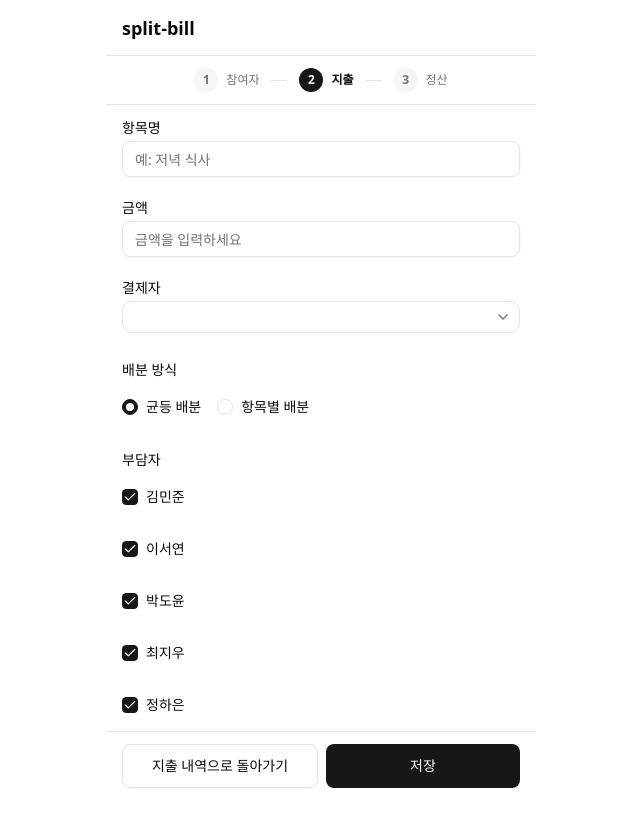
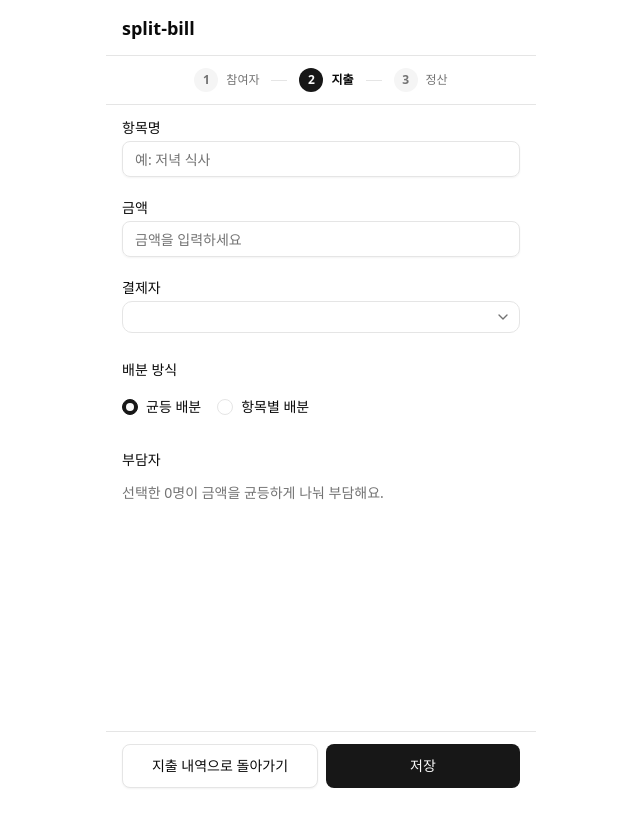
Before and after one commit to qpalkim/split-bill, a React (Vite) app: page /expenses/new in a window 1280 px wide. Shown: the top 826 px of the page, without its empty margins (319-959 px from the left). After the commit the page ends 800 px from the top, so only its background shows below. Built offline with nearby package versions, Linux system fonts and the light colour scheme; a web font is replaced by a local one.

Commit message:
✨ feat: Task 014 지출 항목 입력/수정 기능 구현
ExpenseFormPage를 더미 데이터에서 useSessionStore로 전환하고
addExpense/updateExpense 실연동, 잘못된 expenseId 리다이렉트 처리를 구현

```diff
--- a/src/pages/ExpenseFormPage.tsx
+++ b/src/pages/ExpenseFormPage.tsx
@@ -1,4 +1,4 @@
-import { useState } from 'react'
+import { useEffect, useState } from 'react'
 import { useNavigate, useParams } from 'react-router'
 import { toast } from 'sonner'
 import BottomActionBar from '@/components/common/BottomActionBar'
@@ -19,7 +19,7 @@ import { useZodForm } from '@/hooks/useZodForm'
 import { formatCurrency } from '@/lib/format'
 import { expenseSchema } from '@/lib/validation/expenseSchema'
 import { splitSchema } from '@/lib/validation/splitSchema'
-import { dummyExpenseShares, dummyExpenses, dummyParticipants } from '@/mocks/dummy-session'
+import { useSessionStore } from '@/store/useSessionStore'
 import type { SplitType } from '@/types'
 
 /** 지출 추가(/expenses/new)·수정(/expenses/:expenseId) 공용 페이지 */
@@ -28,12 +28,25 @@ function ExpenseFormPage() {
   const { expenseId } = useParams()
   const isEditMode = expenseId !== undefined
 
+  const participants = useSessionStore((state) => state.participants)
+  const expenses = useSessionStore((state) => state.expenses)
+  const expenseShares = useSessionStore((state) => state.expenseShares)
+  const addExpense = useSessionStore((state) => state.addExpense)
+  const updateExpense = useSessionStore((state) => state.updateExpense)
+
   const existingExpense = isEditMode
-    ? dummyExpenses.find((expense) => expense.id === expenseId)
+    ? expenses.find((expense) => expense.id === expenseId)
     : undefined
   const existingShares = existingExpense
-    ? dummyExpenseShares.filter((share) => share.expenseId === existingExpense.id)
+    ? expenseShares.filter((share) => share.expenseId === existingExpense.id)
     : []
+
+  /** 존재하지 않는 expenseId로 진입하면 지출 내역 페이지로 되돌린다 */
+  useEffect(() => {
+    if (isEditMode && existingExpense === undefined) {
+      navigate('/expenses', { replace: true })
+    }
+  }, [isEditMode, existingExpense, navigate])
 
   const form = useZodForm(expenseSchema, {
     defaultValues: {
@@ -47,7 +60,7 @@ function ExpenseFormPage() {
   const [selectedParticipantIds, setSelectedParticipantIds] = useState<string[]>(
     existingShares.length > 0
       ? existingShares.map((share) => share.participantId)
-      : dummyParticipants.map((participant) => participant.id),
+      : participants.map((participant) => participant.id),
   )
   const [customAmounts, setCustomAmounts] = useState<Record<string, number>>(
     Object.fromEntries(existingShares.map((share) => [share.participantId, share.amount])),
@@ -90,6 +103,23 @@ function ExpenseFormPage() {
     }
 
     setSplitErrorMessage(null)
+
+    if (isEditMode && existingExpense) {
+      updateExpense(existingExpense.id, {
+        title: values.title,
+        amount: values.amount,
+        payerId: values.payerId,
+        splitType,
+      })
+    } else {
+      addExpense({
+        title: values.title,
+        amount: values.amount,
+        payerId: values.payerId,
+        splitType,
+      })
+    }
+
     toast.success(isEditMode ? '지출 항목이 수정되었습니다.' : '지출 항목이 추가되었습니다.')
     navigate('/expenses')
   })
@@ -136,12 +166,12 @@ function ExpenseFormPage() {
           <SelectTrigger id="payer" className="w-full">
             <SelectValue placeholder="결제자를 선택하세요">
               {(value: string | null) =>
-                dummyParticipants.find((participant) => participant.id === value)?.name ?? null
+                participants.find((participant) => participant.id === value)?.name ?? null
               }
             </SelectValue>
           </SelectTrigger>
           <SelectContent>
-            {dummyParticipants.map((participant) => (
+            {participants.map((participant) => (
               <SelectItem key={participant.id} value={participant.id}>
                 {participant.name}
               </SelectItem>
@@ -174,7 +204,7 @@ function ExpenseFormPage() {
       <div className="space-y-2">
         <Label>부담자</Label>
         <ul className="flex flex-col gap-2">
-          {dummyParticipants.map((participant) => {
+          {participants.map((participant) => {
             const isChecked = selectedParticipantIds.includes(participant.id)
 
             return (
```
Also changed, not shown: 1 other file (tests, documents, lock files or other folders).
